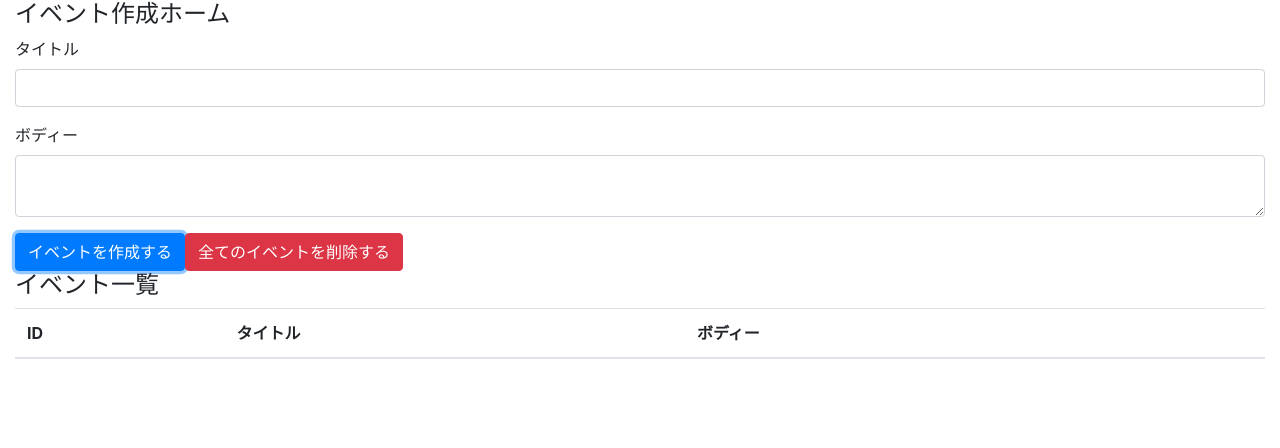
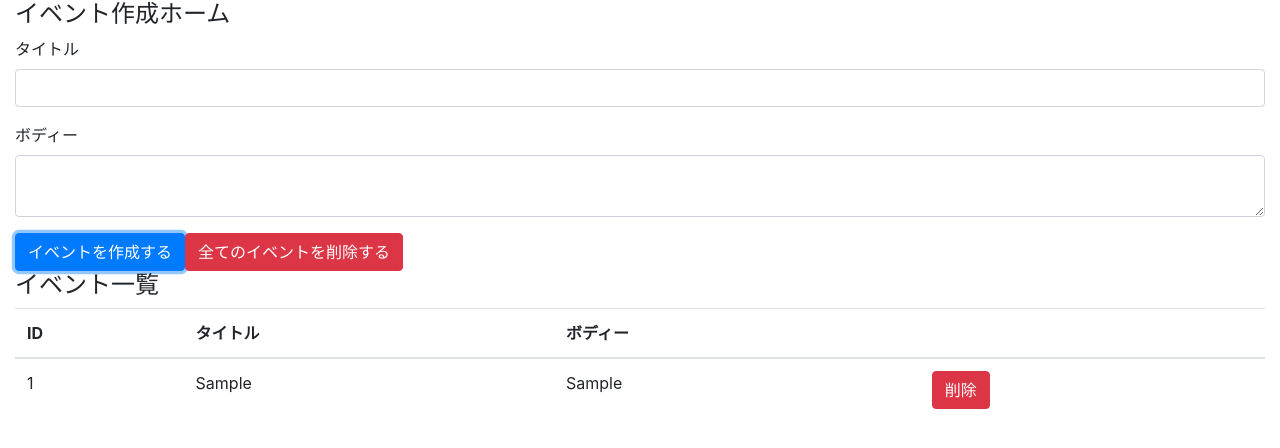
Before and after one commit to emp-temp/react-hooks-101, a React (Create React App) app: page / in a window 1280 px wide. Both pictures are taken after typing "Sample", "Sample" into the empty fields and a click on the button "イベントを作成する". Shown: the top 448 px of the page. Built offline with nearby package versions, Linux system fonts and the light colour scheme.

Commit message:
display-events

```diff
--- a/src/components/App.js
+++ b/src/components/App.js
@@ -2,7 +2,9 @@
 
 import 'bootstrap/dist/css/bootstrap.min.css'
 
+import Event from './Event'
 import reducer from '../reducers/index'
+
 
 const App = () => {
 
@@ -49,8 +51,11 @@
             <th></th>
           </tr>
         </thead>
+        <tbody>
+          {state.map((event, index) => (<Event key={index} event={event} dispatch={dispatch}/>))}
+        </tbody>
       </table>
-    </div>
+    </div >
   );
 }
 
--- /dev/null
+++ b/src/components/Event.js
@@ -0,0 +1,19 @@
+import React from 'react'
+
+const Event = ({ dispatch, event }) => {
+  const id = event.id
+  const handleClickDeleteButton = () => {
+    dispatch({ type: 'DELETE_EVENT', id })
+  }
+
+  return (
+    <tr>
+      <td>{id}</td>
+      <td>{event.title}</td>
+      <td>{event.body}</td>
+      <td><button type="button" className="btn btn-danger" onClick={handleClickDeleteButton}>削除</button></td>
+    </tr>
+  )
+}
+
+export default Event
--- a/src/reducers/index.js
+++ b/src/reducers/index.js
@@ -30,7 +30,7 @@
       const id = length === 0 ? 1 : state[length - 1].id + 1
       return [...state, { id, ...event }]
     case 'DELETE_EVENT':
-      return state
+      return state.filter(event => event.id !== action.id)
     case 'DELETE_ALL_EVENTS':
       return []
     default:
```
